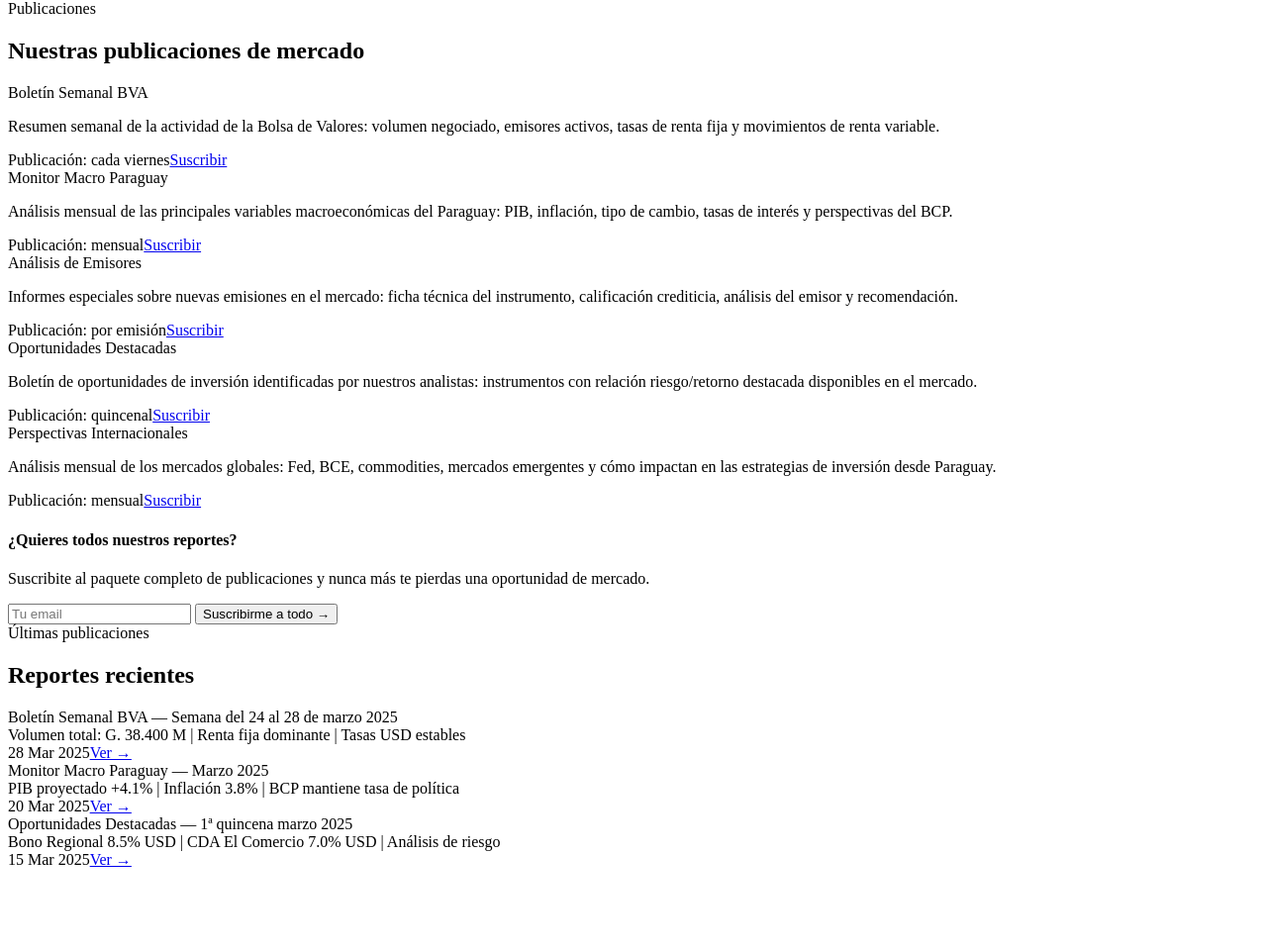
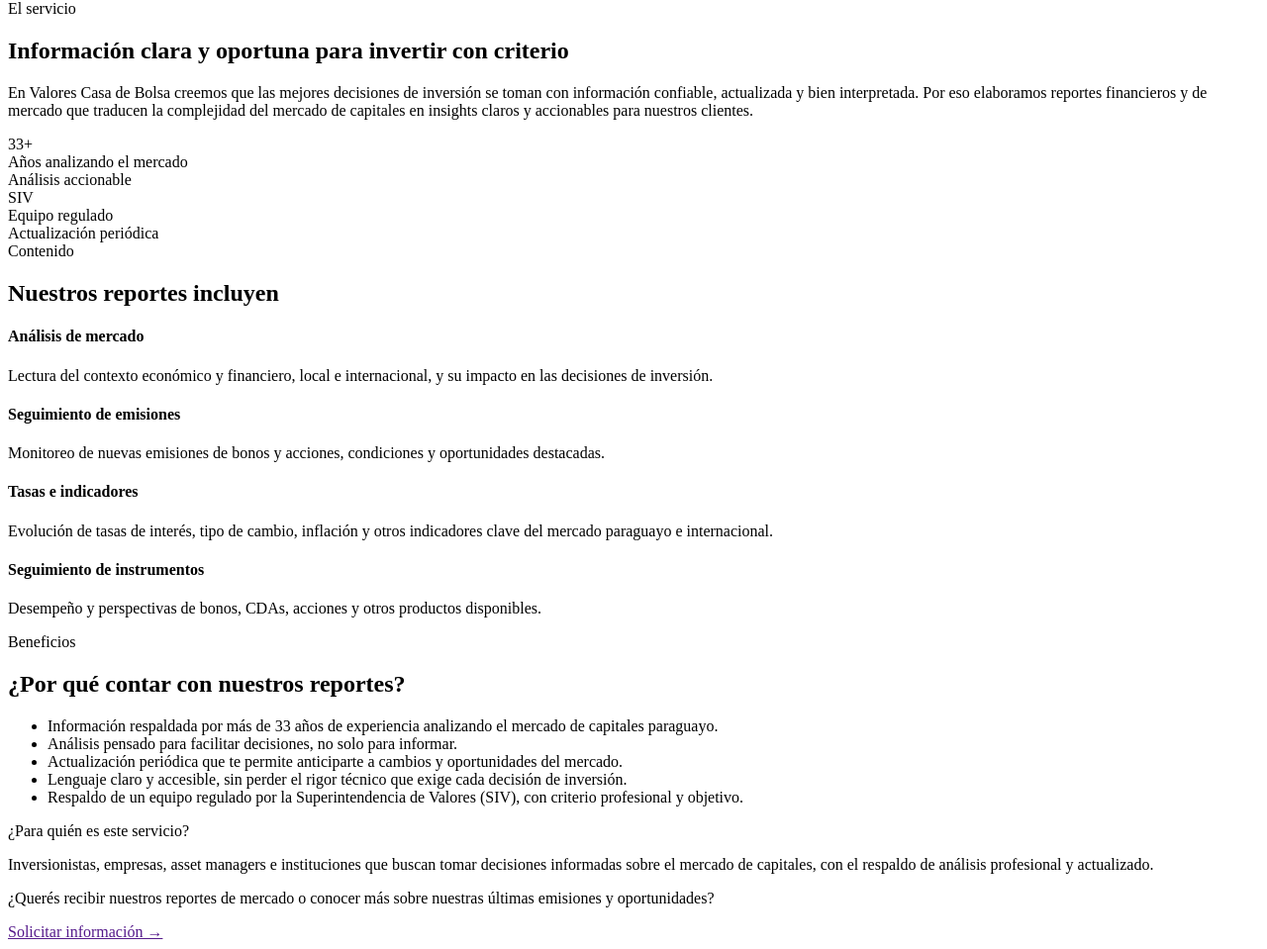
Before and after one commit to keuch2/valores, a PHP site: template includes/views/public/servicios/reportes.php in a window 1280 px wide. Shown: the part 287-1246 px from the top of the page at 99% size. Before the commit the page ends 1163 px from the top, so only its background shows below. Run offline with PHP 8.4, Linux system fonts and the light colour scheme; the template is opened without the code that fills it, so the values that code supplies are empty; some libraries are stand-ins or nearby versions.

Commit message:
Servicio Reportes de Mercado: detalle con contenido del cliente
Co-Authored-By: Claude Fable 5 <noreply@anthropic.com>

```diff
--- a/includes/views/public/servicios/reportes.php
+++ b/includes/views/public/servicios/reportes.php
@@ -1,45 +1,17 @@
-<?php /** Detalle del servicio: Reportes de Mercado. Diseño a medida (portado del sitio original). */ ?>
+<?php /** Detalle del servicio: Reportes de Mercado. Diseño a medida (contenido del cliente, ago-2026). */ ?>
 <section class="section">
   <div class="container">
-    <div class="text-center mb-10 animate-fade-up">
-      <div class="section-tag mx-auto justify-center">Publicaciones</div>
-      <h2 class="section-title mt-2">Nuestras publicaciones de mercado</h2>
-    </div>
-    <div class="grid md:grid-cols-2 lg:grid-cols-3 gap-6">
-      <div class="card p-6 animate-fade-up animate-delay-1">
-        <div class="flex items-center gap-3 mb-4"><div class="w-10 h-10 rounded-lg bg-celeste-soft flex items-center justify-center text-xl"><i class="fa-solid fa-newspaper text-blue-inst"></i></div><div class="font-bold text-blue-inst">Boletín Semanal BVA</div></div>
-        <p class="text-sm text-gray-txt mb-4">Resumen semanal de la actividad de la Bolsa de Valores: volumen negociado, emisores activos, tasas de renta fija y movimientos de renta variable.</p>
-        <div class="flex justify-between items-center"><span class="text-xs text-gray-txt">Publicación: cada viernes</span><a href="#" class="btn btn-primary btn-sm">Suscribir</a></div>
+    <div class="grid lg:grid-cols-2 gap-16 items-center">
+      <div class="animate-fade-up">
+        <div class="section-tag">El servicio</div>
+        <h2 class="section-title mt-2">Información clara y oportuna para invertir con criterio</h2>
+        <p class="text-gray-txt leading-relaxed mt-4">En Valores Casa de Bolsa creemos que las mejores decisiones de inversión se toman con información confiable, actualizada y bien interpretada. Por eso elaboramos reportes financieros y de mercado que traducen la complejidad del mercado de capitales en insights claros y accionables para nuestros clientes.</p>
       </div>
-      <div class="card p-6 animate-fade-up animate-delay-2">
-        <div class="flex items-center gap-3 mb-4"><div class="w-10 h-10 rounded-lg bg-celeste-soft flex items-center justify-center text-xl"><i class="fa-solid fa-chart-line text-blue-inst"></i></div><div class="font-bold text-blue-inst">Monitor Macro Paraguay</div></div>
-        <p class="text-sm text-gray-txt mb-4">Análisis mensual de las principales variables macroeconómicas del Paraguay: PIB, inflación, tipo de cambio, tasas de interés y perspectivas del BCP.</p>
-        <div class="flex justify-between items-center"><span class="text-xs text-gray-txt">Publicación: mensual</span><a href="#" class="btn btn-primary btn-sm">Suscribir</a></div>
-      </div>
-      <div class="card p-6 animate-fade-up animate-delay-3">
-        <div class="flex items-center gap-3 mb-4"><div class="w-10 h-10 rounded-lg bg-celeste-soft flex items-center justify-center text-xl"><i class="fa-solid fa-magnifying-glass-chart text-blue-inst"></i></div><div class="font-bold text-blue-inst">Análisis de Emisores</div></div>
-        <p class="text-sm text-gray-txt mb-4">Informes especiales sobre nuevas emisiones en el mercado: ficha técnica del instrumento, calificación crediticia, análisis del emisor y recomendación.</p>
-        <div class="flex justify-between items-center"><span class="text-xs text-gray-txt">Publicación: por emisión</span><a href="#" class="btn btn-primary btn-sm">Suscribir</a></div>
-      </div>
-      <div class="card p-6 animate-fade-up animate-delay-1">
-        <div class="flex items-center gap-3 mb-4"><div class="w-10 h-10 rounded-lg bg-celeste-soft flex items-center justify-center text-xl"><i class="fa-solid fa-star text-blue-inst"></i></div><div class="font-bold text-blue-inst">Oportunidades Destacadas</div></div>
-        <p class="text-sm text-gray-txt mb-4">Boletín de oportunidades de inversión identificadas por nuestros analistas: instrumentos con relación riesgo/retorno destacada disponibles en el mercado.</p>
-        <div class="flex justify-between items-center"><span class="text-xs text-gray-txt">Publicación: quincenal</span><a href="#" class="btn btn-primary btn-sm">Suscribir</a></div>
-      </div>
-      <div class="card p-6 animate-fade-up animate-delay-2">
-        <div class="flex items-center gap-3 mb-4"><div class="w-10 h-10 rounded-lg bg-celeste-soft flex items-center justify-center text-xl"><i class="fa-solid fa-globe text-blue-inst"></i></div><div class="font-bold text-blue-inst">Perspectivas Internacionales</div></div>
-        <p class="text-sm text-gray-txt mb-4">Análisis mensual de los mercados globales: Fed, BCE, commodities, mercados emergentes y cómo impactan en las estrategias de inversión desde Paraguay.</p>
-        <div class="flex justify-between items-center"><span class="text-xs text-gray-txt">Publicación: mensual</span><a href="#" class="btn btn-primary btn-sm">Suscribir</a></div>
-      </div>
-      <div class="card p-6 animate-fade-up animate-delay-3 bg-blue-inst text-white border-0">
-        <div class="text-3xl mb-4"><i class="fa-solid fa-envelope-open-text text-white"></i></div>
-        <h4 class="font-bold text-white text-lg mb-2">¿Quieres todos nuestros reportes?</h4>
-        <p class="text-white/70 text-sm mb-4">Suscribite al paquete completo de publicaciones y nunca más te pierdas una oportunidad de mercado.</p>
-        <form class="newsletter-form flex flex-col gap-2">
-          <input type="email" placeholder="Tu email" class="form-input text-dark"/>
-          <button type="submit" class="btn btn-white w-full">Suscribirme a todo →</button>
-        </form>
-        <div class="nl-success text-xs text-naranja mt-2 font-semibold" style="display:none">✓ ¡Suscripto!</div>
+      <div class="animate-fade-up animate-delay-2 grid grid-cols-2 gap-4">
+        <div class="bg-blue-inst rounded-2xl p-6 text-white text-center"><div class="text-3xl font-bold text-naranja">33+</div><div class="text-sm mt-1 text-white/80">Años analizando el mercado</div></div>
+        <div class="card p-6 text-center"><div class="text-3xl font-bold text-blue-inst"><i class="fa-solid fa-chart-line"></i></div><div class="text-sm mt-1 text-gray-txt">Análisis accionable</div></div>
+        <div class="card p-6 text-center"><div class="text-3xl font-bold text-blue-inst">SIV</div><div class="text-sm mt-1 text-gray-txt">Equipo regulado</div></div>
+        <div class="bg-celeste-soft rounded-2xl p-6 text-center border border-celeste/20"><div class="text-3xl font-bold text-blue-fin"><i class="fa-solid fa-rotate"></i></div><div class="text-sm mt-1 text-blue-fin">Actualización periódica</div></div>
       </div>
     </div>
   </div>
@@ -47,25 +19,42 @@
 
 <section class="section bg-gray">
   <div class="container">
-    <div class="text-center mb-8 animate-fade-up">
-      <div class="section-tag mx-auto justify-center">Últimas publicaciones</div>
-      <h2 class="section-title mt-2">Reportes recientes</h2>
+    <div class="text-center mb-10 animate-fade-up">
+      <div class="section-tag mx-auto justify-center">Contenido</div>
+      <h2 class="section-title mt-2">Nuestros reportes incluyen</h2>
     </div>
-    <div class="space-y-4 max-w-3xl mx-auto">
-      <div class="card p-5 flex items-center gap-5 animate-fade-up animate-delay-1">
-        <div class="w-12 h-12 rounded-xl bg-celeste-soft flex items-center justify-center text-xl flex-shrink-0"><i class="fa-solid fa-newspaper text-blue-inst"></i></div>
-        <div class="flex-1"><div class="font-bold text-blue-inst text-sm">Boletín Semanal BVA — Semana del 24 al 28 de marzo 2025</div><div class="text-xs text-gray-txt mt-1">Volumen total: G. 38.400 M | Renta fija dominante | Tasas USD estables</div></div>
-        <div class="flex flex-col items-end gap-2 flex-shrink-0"><span class="text-xs text-gray-txt">28 Mar 2025</span><a href="#" class="btn btn-secondary btn-sm">Ver →</a></div>
+    <div class="grid md:grid-cols-2 lg:grid-cols-4 gap-6">
+      <div class="card p-6 animate-fade-up animate-delay-1 border-t-4 border-celeste"><div class="text-2xl mb-3"><i class="fa-solid fa-globe text-blue-inst"></i></div><h4 class="font-bold text-blue-inst mb-2">Análisis de mercado</h4><p class="text-sm text-gray-txt">Lectura del contexto económico y financiero, local e internacional, y su impacto en las decisiones de inversión.</p></div>
+      <div class="card p-6 animate-fade-up animate-delay-2 border-t-4 border-celeste"><div class="text-2xl mb-3"><i class="fa-solid fa-file-invoice-dollar text-blue-inst"></i></div><h4 class="font-bold text-blue-inst mb-2">Seguimiento de emisiones</h4><p class="text-sm text-gray-txt">Monitoreo de nuevas emisiones de bonos y acciones, condiciones y oportunidades destacadas.</p></div>
+      <div class="card p-6 animate-fade-up animate-delay-3 border-t-4 border-celeste"><div class="text-2xl mb-3"><i class="fa-solid fa-percent text-blue-inst"></i></div><h4 class="font-bold text-blue-inst mb-2">Tasas e indicadores</h4><p class="text-sm text-gray-txt">Evolución de tasas de interés, tipo de cambio, inflación y otros indicadores clave del mercado paraguayo e internacional.</p></div>
+      <div class="card p-6 animate-fade-up animate-delay-1 border-t-4 border-celeste"><div class="text-2xl mb-3"><i class="fa-solid fa-magnifying-glass-chart text-blue-inst"></i></div><h4 class="font-bold text-blue-inst mb-2">Seguimiento de instrumentos</h4><p class="text-sm text-gray-txt">Desempeño y perspectivas de bonos, CDAs, acciones y otros productos disponibles.</p></div>
+    </div>
+  </div>
+</section>
+
+<section class="section">
+  <div class="container">
+    <div class="grid lg:grid-cols-2 gap-16">
+      <div class="animate-fade-up">
+        <div class="section-tag">Beneficios</div>
+        <h2 class="section-title mt-2">¿Por qué contar con nuestros reportes?</h2>
+        <ul class="mt-6 space-y-4">
+          <li class="flex items-start gap-3 text-gray-txt"><i class="fa-solid fa-check text-celeste mt-1"></i><span>Información respaldada por más de 33 años de experiencia analizando el mercado de capitales paraguayo.</span></li>
+          <li class="flex items-start gap-3 text-gray-txt"><i class="fa-solid fa-check text-celeste mt-1"></i><span>Análisis pensado para facilitar decisiones, no solo para informar.</span></li>
+          <li class="flex items-start gap-3 text-gray-txt"><i class="fa-solid fa-check text-celeste mt-1"></i><span>Actualización periódica que te permite anticiparte a cambios y oportunidades del mercado.</span></li>
+          <li class="flex items-start gap-3 text-gray-txt"><i class="fa-solid fa-check text-celeste mt-1"></i><span>Lenguaje claro y accesible, sin perder el rigor técnico que exige cada decisión de inversión.</span></li>
+          <li class="flex items-start gap-3 text-gray-txt"><i class="fa-solid fa-check text-celeste mt-1"></i><span>Respaldo de un equipo regulado por la Superintendencia de Valores (SIV), con criterio profesional y objetivo.</span></li>
+        </ul>
       </div>
-      <div class="card p-5 flex items-center gap-5 animate-fade-up animate-delay-2">
-        <div class="w-12 h-12 rounded-xl bg-celeste-soft flex items-center justify-center text-xl flex-shrink-0"><i class="fa-solid fa-chart-line text-blue-inst"></i></div>
-        <div class="flex-1"><div class="font-bold text-blue-inst text-sm">Monitor Macro Paraguay — Marzo 2025</div><div class="text-xs text-gray-txt mt-1">PIB proyectado +4.1% | Inflación 3.8% | BCP mantiene tasa de política</div></div>
-        <div class="flex flex-col items-end gap-2 flex-shrink-0"><span class="text-xs text-gray-txt">20 Mar 2025</span><a href="#" class="btn btn-secondary btn-sm">Ver →</a></div>
-      </div>
-      <div class="card p-5 flex items-center gap-5 animate-fade-up animate-delay-3">
-        <div class="w-12 h-12 rounded-xl bg-celeste-soft flex items-center justify-center text-xl flex-shrink-0"><i class="fa-solid fa-star text-blue-inst"></i></div>
-        <div class="flex-1"><div class="font-bold text-blue-inst text-sm">Oportunidades Destacadas — 1ª quincena marzo 2025</div><div class="text-xs text-gray-txt mt-1">Bono Regional 8.5% USD | CDA El Comercio 7.0% USD | Análisis de riesgo</div></div>
-        <div class="flex flex-col items-end gap-2 flex-shrink-0"><span class="text-xs text-gray-txt">15 Mar 2025</span><a href="#" class="btn btn-secondary btn-sm">Ver →</a></div>
+      <div class="animate-fade-up animate-delay-2">
+        <div class="card p-8 h-full flex flex-col">
+          <div class="section-tag">¿Para quién es este servicio?</div>
+          <p class="text-gray-txt leading-relaxed mt-4">Inversionistas, empresas, asset managers e instituciones que buscan tomar decisiones informadas sobre el mercado de capitales, con el respaldo de análisis profesional y actualizado.</p>
+          <div class="bg-celeste-soft rounded-2xl p-6 mt-6 mt-auto">
+            <p class="font-bold text-blue-inst">¿Querés recibir nuestros reportes de mercado o conocer más sobre nuestras últimas emisiones y oportunidades?</p>
+            <a href="<?= e(url('contacto')) ?>" class="btn btn-primary mt-4">Solicitar información →</a>
+          </div>
+        </div>
       </div>
     </div>
   </div>
```
